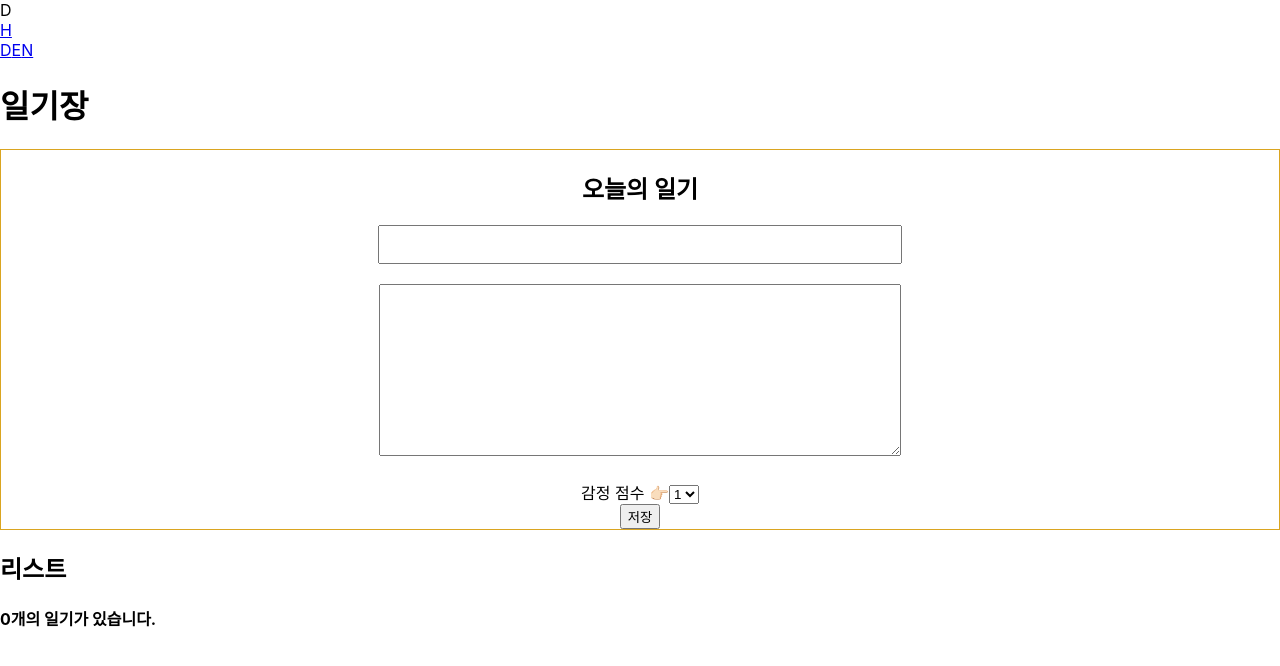
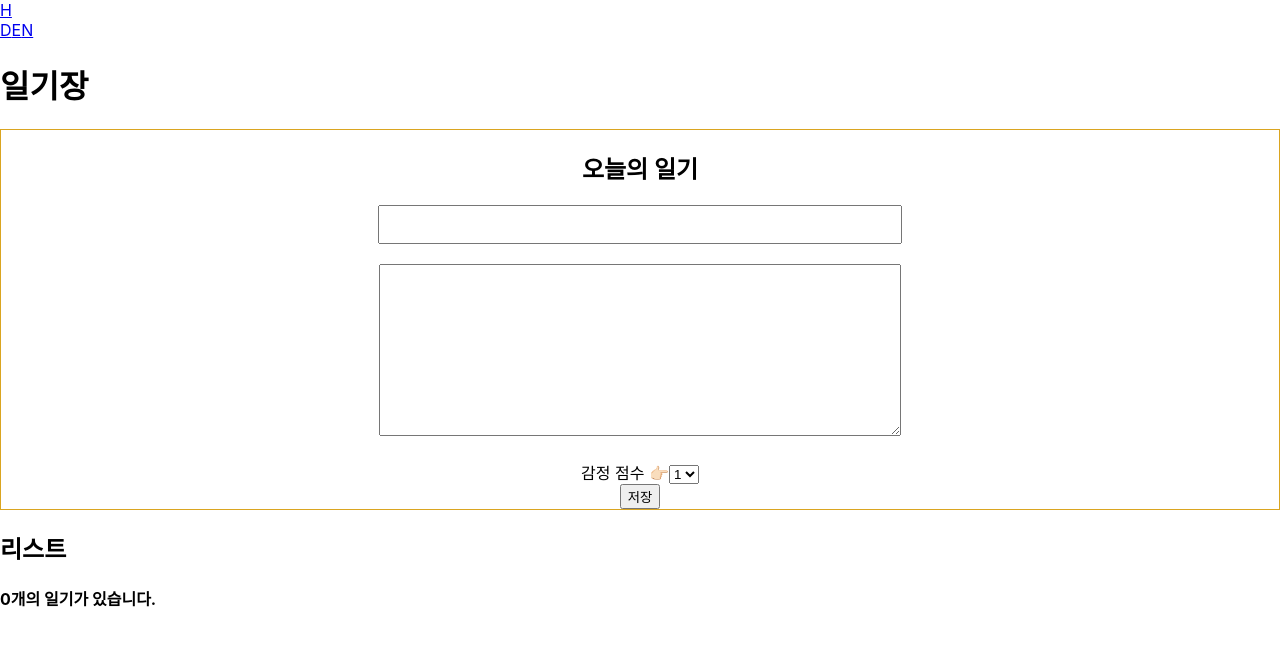
Before and after one commit to eunag63/Study-React, a React (Create React App) app in the folder v02/: page /d in a window 1280 px wide. Shown: the top 666 px of the page. Built offline with nearby package versions, Linux system fonts and the light colour scheme.

Commit message:
React Router 응용

```diff
--- a/v02/src/App.js
+++ b/v02/src/App.js
@@ -33,7 +33,7 @@ function App() {
           <Route path='/' element={<H></H>}></Route>
           <Route path='/n' element={<N></N>}></Route>
           <Route path='/e' element={<E></E>}></Route>
-          <Route path='/d' element={<D></D>}></Route>
+          <Route path='/d/:id' element={<D></D>}></Route>
         </Routes>
         <Test></Test>
         <h1>일기장</h1>
--- a/v02/src/pages/D.js
+++ b/v02/src/pages/D.js
@@ -1,7 +1,10 @@
+import { useParams } from "react-router";
+
 const D = () => {
+    const {id} = useParams();
     return (
         <div>
-            D
+            <h1>다이어리!</h1>
         </div>
     )
 }
--- a/v02/src/pages/E.js
+++ b/v02/src/pages/E.js
@@ -1,7 +1,15 @@
+import { useSearchParams, useNavigate } from "react-router-dom";
+
 const E = () => {
+    const navi = useNavigate();
+    const [search, setSearchParams] = useSearchParams();
+    const id = search.get('id');
+    const mode = search.get('mode');
     return (
         <div>
-            E
+            <h1>에디터!</h1>
+            <button onClick={() => setSearchParams({ who: "euna"})}>바꾸기</button>
+            <button onClick={() => navi('/home')}>홈으로 가기</button>
         </div>
     )
 }
```
